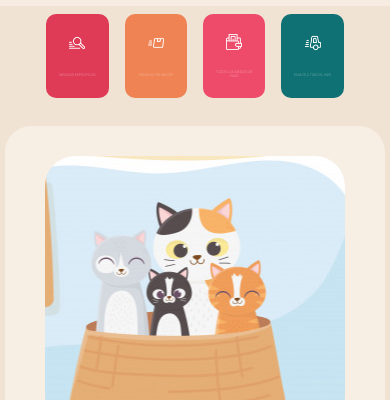
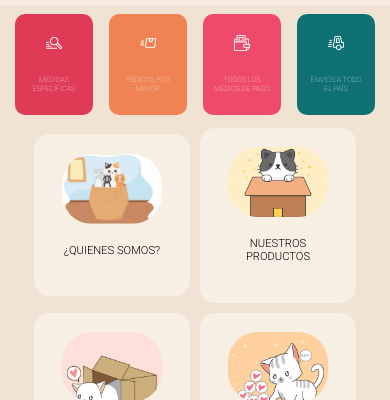
Before and after one commit to matiassalicru/upo-bastidores, a React (Create React App) app: page / in a window 390 px wide. Shown: the part 444-844 px from the top of the page. Built offline with nearby package versions, Linux system fonts and the light colour scheme.

Commit message:
Mobile first complete design

```diff
--- a/src/Routes/Home/BoxButton/BoxButton.css
+++ b/src/Routes/Home/BoxButton/BoxButton.css
@@ -11,21 +11,24 @@
     flex-direction: column;
     justify-content: space-between;
     align-items: center;
-    padding: 30px 40px 40px 40px;
+    flex-wrap: wrap;
     background-color: #ffffff60;
-    border-radius: 26px;
-    margin: 20px;
+    border-radius: 15px;
+    padding: 5%;
+    width: 40%;
+    margin: 5px;
+    box-sizing: border-box ;
 }
 
 .box-img{
-    padding: 135px 150px;
+    padding: 35px 50px;
     border-radius: 30px;
-
 }
 
 .gato1{
     background: url(../../../Assets/Mwomages/gato1.png);
     background-position: top;
+    background-size: cover;
 }
 
 .gato2{
@@ -58,7 +61,7 @@
 }
 
 .boxButton-description{
-    font-size: 1.7rem;
+    font-size: 0.7rem;
     font-family: 'Roboto';
     font-weight: 300;
     margin: 20px 0;
--- a/src/Routes/Home/ContactForm/Contact.css
+++ b/src/Routes/Home/ContactForm/Contact.css
@@ -29,7 +29,7 @@
     margin: 10px;
     border: 1px solid #fff;
     border-radius: 10px;
-    width: 20rem;
+    width: auto;
 }
 
 .form-inputs input,textarea::placeholder{
--- a/src/Routes/Home/FakeButton/FakeButton.css
+++ b/src/Routes/Home/FakeButton/FakeButton.css
@@ -5,8 +5,8 @@
     align-items: center;
     flex-direction: column;
     border-radius: 10px;
-    width: 16vw;
-    height: 10vh;
+    width: 20vw;
+    height: 12vh;
     color: #fff;
     padding: 10px;
     margin: 0.5rem;
@@ -31,7 +31,8 @@
 }
 
 .box-description{
-    font-size: 0.22rem;
+    font-size: 0.45rem;
+    width: 100%;
     font-family: 'Roboto';
     text-transform: uppercase;
     font-weight: 200;
--- a/src/Routes/Home/Header/Header.css
+++ b/src/Routes/Home/Header/Header.css
@@ -36,7 +36,7 @@ html{
 .header-sub-subtitle{
     background-color: #ffffff90;
     font-size: 2rem;
-    width: 70vw;
+    width: 90vw;
     border-radius: 10px;
     margin-top: 30px;
 }
```
